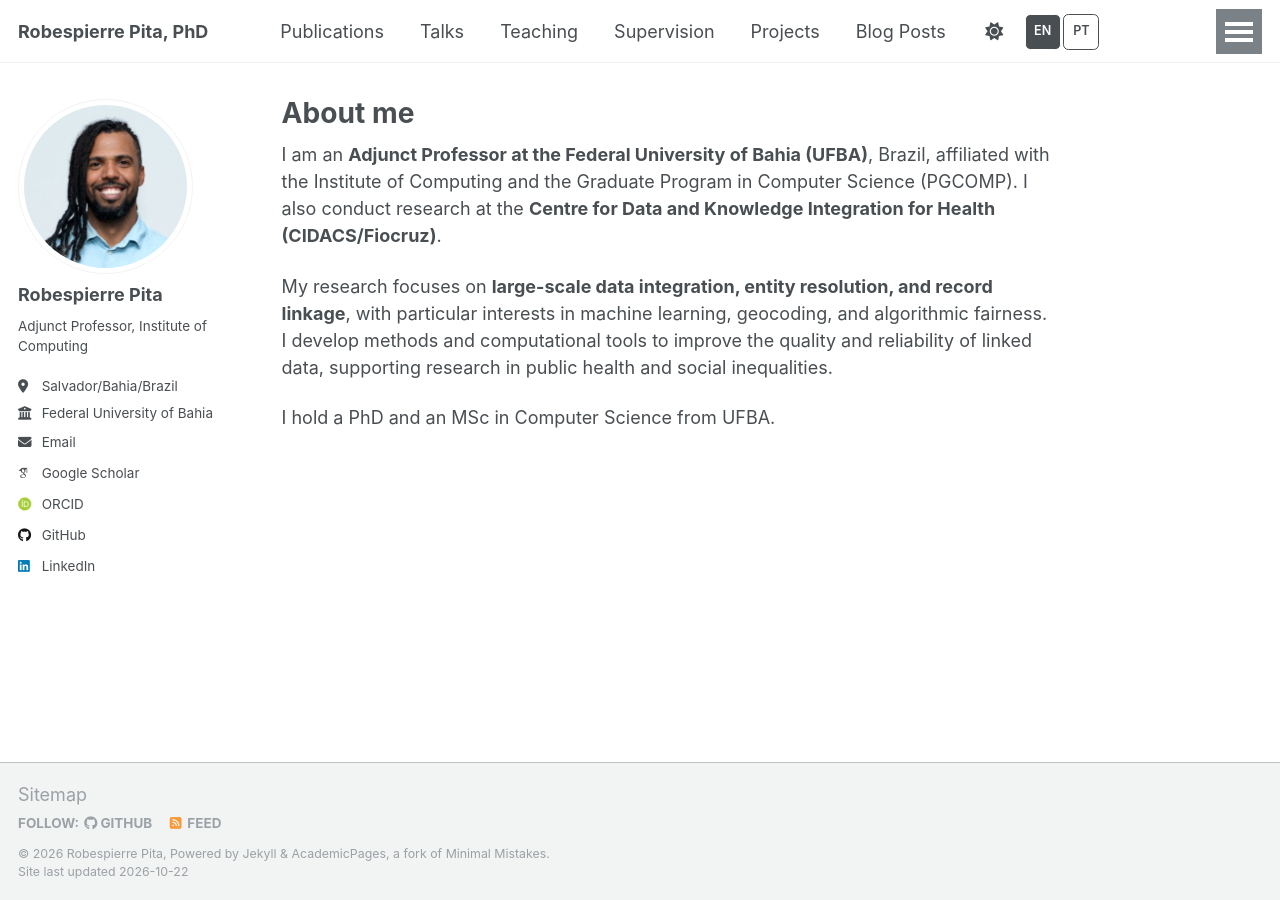
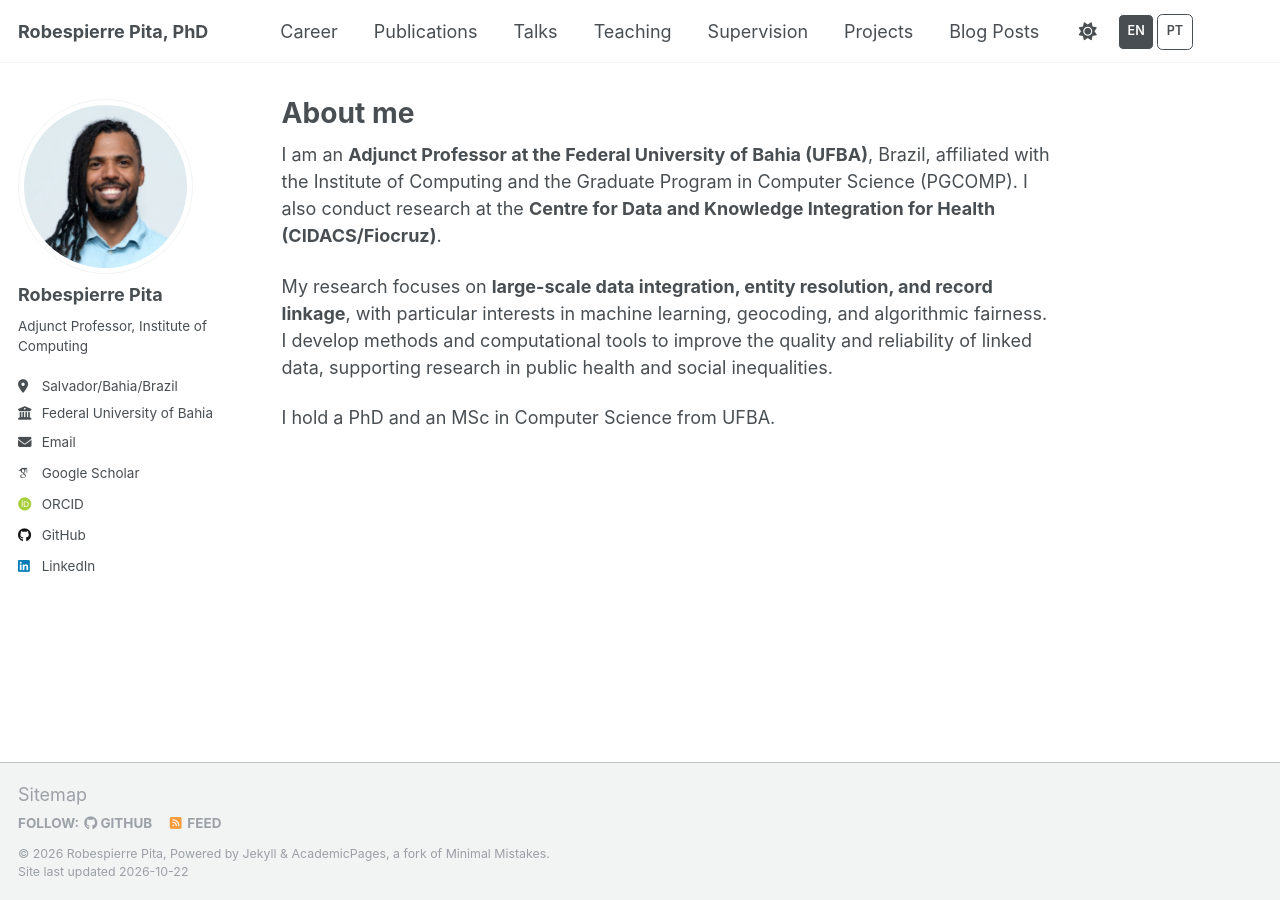
Before and after one commit to pierrepita/pierrepita.github.io, a Jekyll site: the page built from _pages/about.md, in a window 1280 px wide. Built offline with Jekyll 4.4.1, drawn with Linux system fonts in a browser that asks for light colours; some web fonts are replaced; a script that is not in the unit is left out.

Commit message:
Add files via upload

```diff
--- a/_data/navigation.yml
+++ b/_data/navigation.yml
@@ -8,6 +8,9 @@
 #      Markdown formatted page while the second is generated using JSON.
 
 main:
+  - title: "Career"
+    url: /academic-profile/
+
   - title: "Publications"
     url: /publications/
 
@@ -26,8 +29,6 @@ main:
   - title: "Blog Posts"
     url: /year-archive/
 
-  - title: "Academic profile"
-    url: /academic-profile/
 
   # - title: "CV"
   #   url: /cv-json/
--- a/_data/site_translations.yml
+++ b/_data/site_translations.yml
@@ -323,3 +323,5 @@
   pt: Projetos
 - en: Academic profile
   pt: Trajetória acadêmica
+- en: Career
+  pt: Carreira
```
